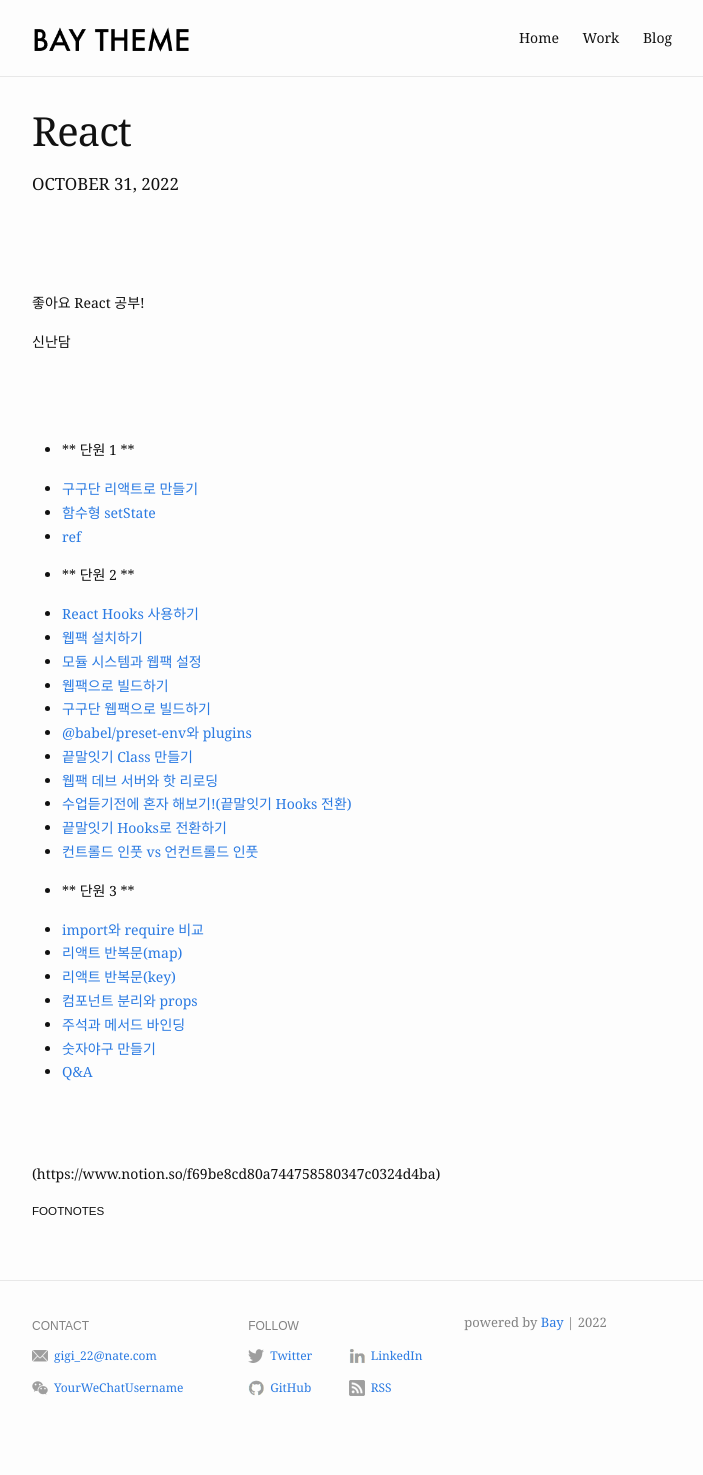
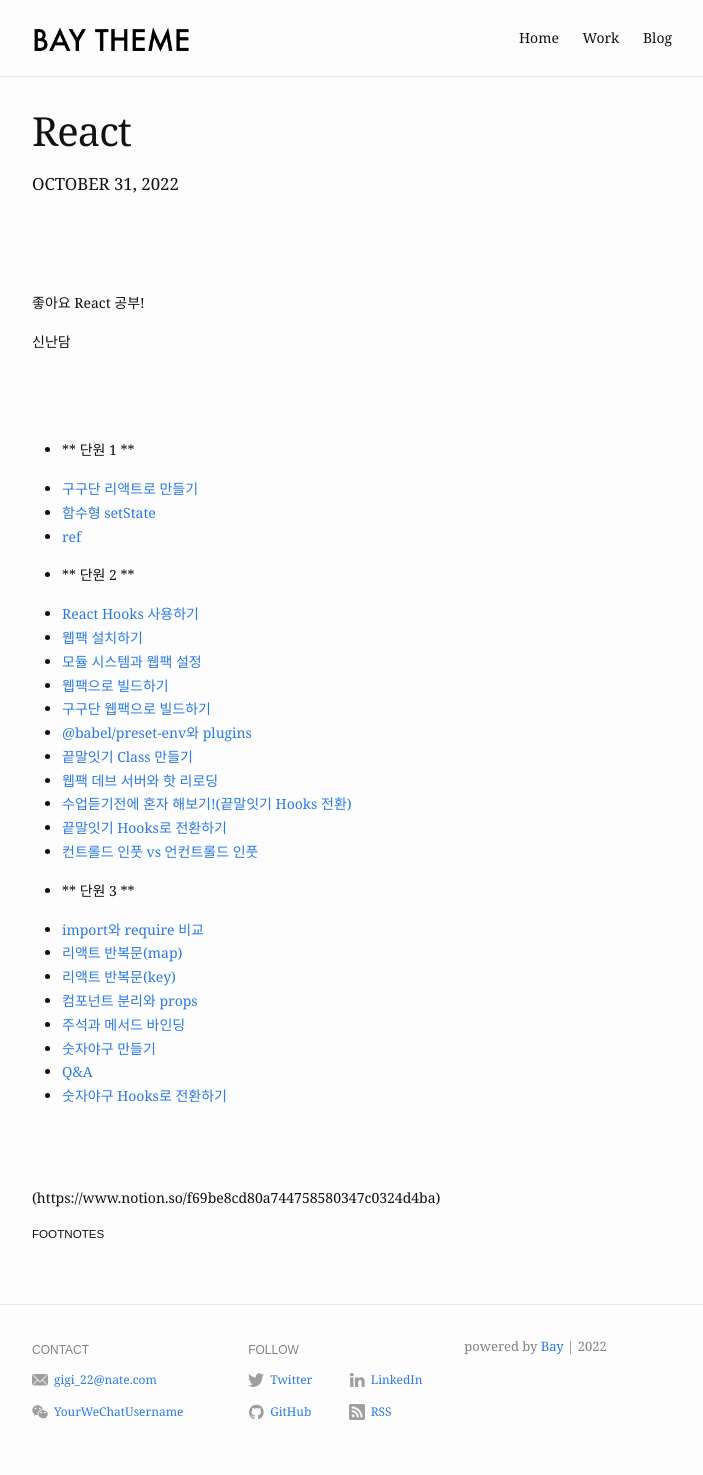
Before and after one commit to dorongkim/dorongkim.github.io, a Jekyll site: the page built from _posts/2022-10-31-React.md, in a window 1280 px wide. Shown: the whole page, without its empty margins (288-991 px from the left). Built offline with Jekyll 4.4.1, drawn with Linux system fonts in a browser that asks for light colours; before the commit the page ends 1451 px from its top, so only the background shows below that.

Commit message:
숫자야구 Hooks로 전환하기

```diff
--- a/_posts/2022-10-31-React.md
+++ b/_posts/2022-10-31-React.md
@@ -44,6 +44,7 @@ blurb: "React"
 - [주석과 메서드 바인딩][link_react_web_19]
 - [숫자야구 만들기][link_react_web_20]
 - [Q&A][link_react_web_21]
+- [숫자야구 Hooks로 전환하기][link_react_web_22]
 
 
 
@@ -78,3 +79,4 @@ blurb: "React"
 [link_react_web_19]:https://warm-dew-a7a.notion.site/55fb017da61a4b4f8b65015ba93eb9e6
 [link_react_web_20]:https://warm-dew-a7a.notion.site/2ee2a87c4ced4ab6b24e50c188490898
 [link_react_web_21]:https://warm-dew-a7a.notion.site/Q-A-9c2b8ae1b9be4ed5a3ddea88df9fcc79
+[link_react_web_22]:https://warm-dew-a7a.notion.site/Hooks-70ad9ae470dd443db25307ccbe9340c0
```
